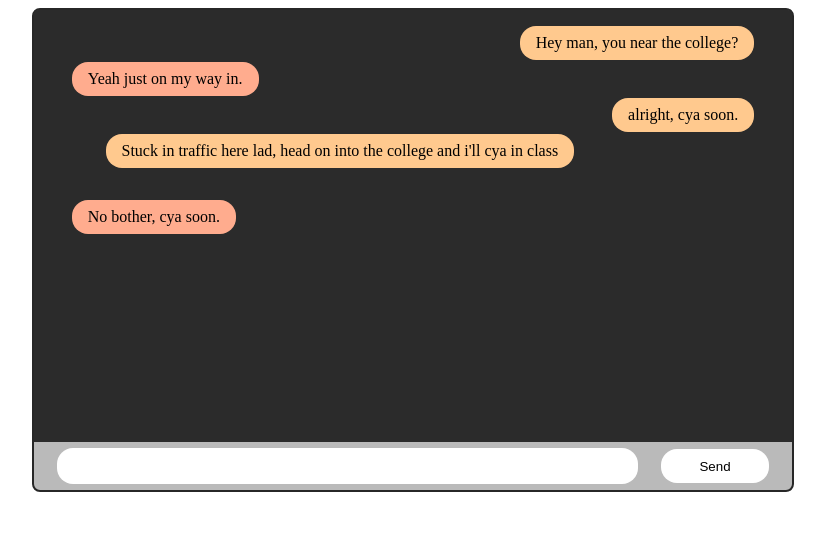
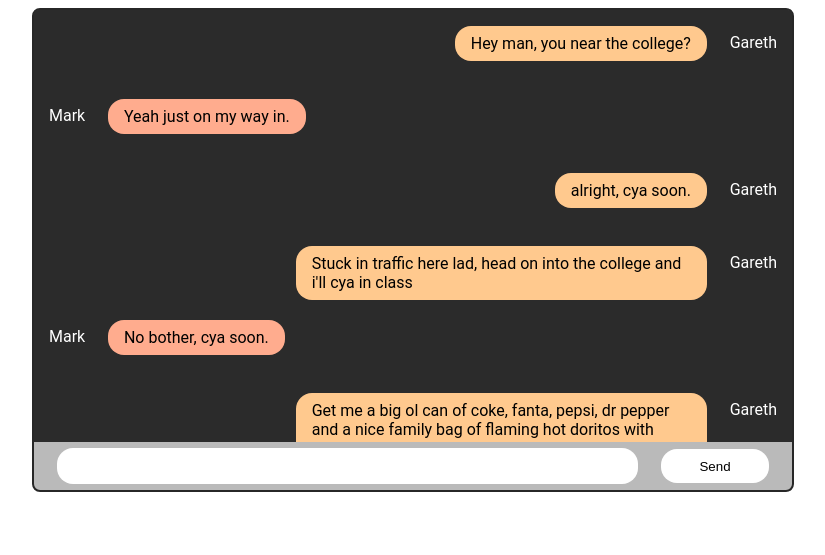
Before and after one commit to Kinetikku/ServerSideProgramming, a website with bundled scripts: page ChatBot/index.html in a window 1280 px wide. Shown: the whole page, without its empty margins (227-1052 px from the left). Built offline with nearby package versions, Linux system fonts and the light colour scheme.

Commit message:
Fixed CSS Layout

```diff
--- a/ChatBot/index.html
+++ b/ChatBot/index.html
@@ -2,18 +2,22 @@
 
 <head>
     <title>ChatBot</title>
+    <meta charset="UTF-8">
     <link rel="stylesheet" href="style.css">
+    <script src="index.js" type="javascript"></script>
 </head>
 
 <body>
     <div class="chatBox">
         <div class="messageDisplay">
-            <p class="sender">Hey man, you near the college?</p><br><br>
-            <p class="reciever">Yeah just on my way in.</p><br><br>
-            <p class="sender">alright, cya soon.</p><br><br>
-            <p class="sender">Stuck in traffic here lad, head on into the college and i'll cya in class</p><br><br>
-            <p class="reciever">No bother, cya soon.</p><br><br>
-
+            <div class="messageCon"><p class="senderName">Gareth</p><p class="sender">Hey man, you near the college?</p></div>
+            <div class="messageCon"><p class="recieverName">Mark</p><p class="reciever">Yeah just on my way in.</p></div>
+            <div class="messageCon"><p class="senderName">Gareth</p><p class="sender">alright, cya soon.</p></div>
+            <div class="messageCon"><p class="senderName">Gareth</p><p class="sender">Stuck in traffic here lad, head on into the college and i'll cya in class</p></div>
+            <div class="messageCon"><p class="recieverName">Mark</p><p class="reciever">No bother, cya soon.</p></div>
+            <div class="messageCon"><p class="senderName">Gareth</p><p class="sender">Get me a big ol can of coke, fanta, pepsi,
+                dr pepper and a nice family bag of flaming hot doritos with some cheese dip please, thanks xx</p></div>
+            <div class="messageCon"><p class="recieverName">Mark</p><p class="reciever">Will do but you owe me for atleast 3 different food runs so far lol</p></div>
         </div>
         <div class="messageBox">
             <input type="text" id="textbox" name="textbox">
--- a/ChatBot/style.css
+++ b/ChatBot/style.css
@@ -1,3 +1,7 @@
+body {
+    font-family: 'Roboto', sans-serif;
+}
+
 .chatBox {
     width: 60%;
     height: 30rem;
@@ -12,7 +16,8 @@
     width: 100%;
     height: 90%;
     background-color: rgb(43, 43, 43);
-    overflow:hidden;
+    overflow-y: scroll;
+    overflow-x: hidden;
     border-radius: .25rem .25rem 0 0;
 }
 
@@ -44,20 +49,61 @@
     float: left;
 }
 
+.messageCon {
+    display: block;
+    width: 100%;
+    height: 17%;
+}
+
+.senderName {
+    position: relative;
+    color: white;
+    margin-top: 3%;
+    float: right;
+    margin-right: 2%;
+}
+
+.recieverName {
+    position: relative;
+    color: white;
+    margin-top: 3%;
+    float: left;
+    margin-left: 2%;
+}
+
 .sender {
+    max-width: 50%;
     width: auto;
     float: right;
     padding: .5rem 1rem;
     background-color: rgb(255, 201, 142);
-    margin-right: 5%;
+    margin-right: 3%;
     border-radius: 1rem;
 }
 
 .reciever {
+    max-width: 50%;
     width: auto;
     float: left;
     padding: .5rem 1rem;
     background-color: rgb(255, 172, 142);
-    margin-left: 5%;
+    margin-left: 3%;
     border-radius: 1rem;
 }
+
+::-webkit-scrollbar {
+    width: 10px;
+}
+
+::-webkit-scrollbar-track {
+    background: #272727;
+}
+
+::-webkit-scrollbar-thumb {
+    background: #bababa;
+    border-radius: 1rem;
+}
+
+::-webkit-scrollbar-thumb:hover {
+    background: #8a8a8a;
+}
```
Also changed, not shown: ChatBot/index.js (added, +38 -0 lines), ChatBot/package.json (added, +34 -0 lines), 1 other file.
